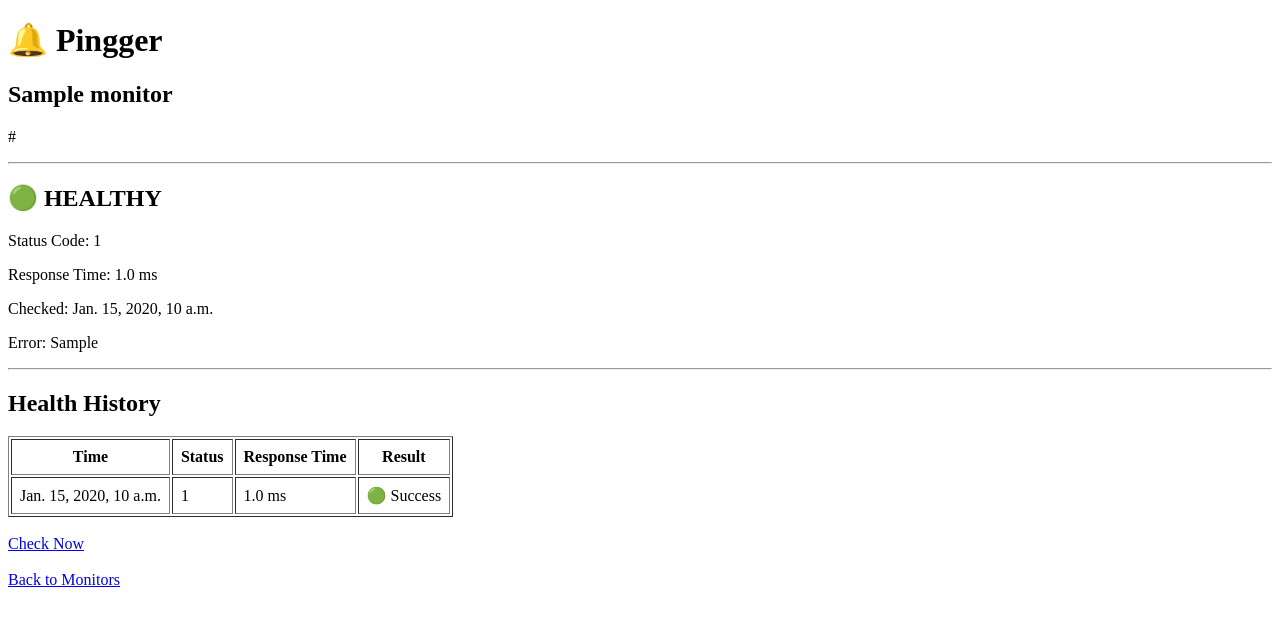
After one commit to Solanki777/Pingger, a Django app: page /monitors/1/ in a window 1280 px wide. The commit adds this page. Shown: the top 626 px of the page. Run offline with Django 5.2, Linux system fonts and the light colour scheme; tables that the repository leaves empty hold one stand-in row (values such as "Sample post").

Commit message:
view detials of webiste

```diff
--- /dev/null
+++ b/monitor/templates/monitor_details.html
@@ -0,0 +1,144 @@
+<!DOCTYPE html>
+<html>
+
+<head>
+    <title>{{ monitor.name }} - Pingger</title>
+</head>
+
+<body>
+
+    <h1>🔔 Pingger</h1>
+
+    <h2>{{ monitor.name }}</h2>
+
+    <p>
+        {{ monitor.url }}
+    </p>
+
+    {% if latest_check %}
+
+        <hr>
+
+        <h2>
+            {% if latest_check.success %}
+                🟢 HEALTHY
+            {% else %}
+                🔴 DOWN
+            {% endif %}
+        </h2>
+
+        <p>
+            Status Code:
+            {{ latest_check.status_code|default:"—" }}
+        </p>
+
+        <p>
+            Response Time:
+            {% if latest_check.response_time %}
+                {{ latest_check.response_time }} ms
+            {% else %}
+                —
+            {% endif %}
+        </p>
+
+        <p>
+            Checked:
+            {{ latest_check.checked_at }}
+        </p>
+
+        {% if latest_check.error %}
+            <p>
+                Error:
+                {{ latest_check.error }}
+            </p>
+        {% endif %}
+
+    {% else %}
+
+        <p>
+            No health checks yet.
+        </p>
+
+    {% endif %}
+
+
+    <hr>
+
+    <h2>Health History</h2>
+
+    {% if health_checks %}
+
+        <table border="1" cellpadding="8">
+
+            <thead>
+                <tr>
+                    <th>Time</th>
+                    <th>Status</th>
+                    <th>Response Time</th>
+                    <th>Result</th>
+                </tr>
+            </thead>
+
+            <tbody>
+
+                {% for check in health_checks %}
+
+                    <tr>
+
+                        <td>
+                            {{ check.checked_at }}
+                        </td>
+
+                        <td>
+                            {{ check.status_code|default:"—" }}
+                        </td>
+
+                        <td>
+                            {% if check.response_time %}
+                                {{ check.response_time }} ms
+                            {% else %}
+                                —
+                            {% endif %}
+                        </td>
+
+                        <td>
+
+                            {% if check.success %}
+                                🟢 Success
+                            {% else %}
+                                🔴 Failed
+                            {% endif %}
+
+                        </td>
+
+                    </tr>
+
+                {% endfor %}
+
+            </tbody>
+
+        </table>
+
+    {% else %}
+
+        <p>
+            No checks have been recorded yet.
+        </p>
+
+    {% endif %}
+
+    <br>
+
+    <a href="{% url 'check_monitor' monitor.id %}">
+        Check Now
+    </a>
+
+    <br><br>
+
+    <a href="{% url 'monitor_list' %}">
+        Back to Monitors
+    </a>
+
+</body>
+
+</html>
--- a/monitor/templates/monitor_list.html
+++ b/monitor/templates/monitor_list.html
@@ -21,6 +21,12 @@
         {% for monitor in monitors %}
 
             <div>
+                <a href="{% url 'check_monitor' monitor.id %}">
+    Check Now
+</a>
+<a href="{% url 'monitor_details' monitor.id %}">
+    View Details
+</a>
 
                 <h3>{{ monitor.name }}</h3>
 
--- a/monitor/urls.py
+++ b/monitor/urls.py
@@ -6,4 +6,14 @@ urlpatterns = [
     path("", views.ping, name="ping"),
     path("monitors/", views.monitor_list, name="monitor_list"),
     path("monitors/add/", views.add_monitor, name="add_monitor"),
+    path(
+    "monitors/<int:id>/check/",
+    views.check_monitor,
+    name="check_monitor"
+),
+path(
+    "monitors/<int:id>/",
+    views.monitor_details,
+    name="monitor_details"
+),
 ]
--- a/monitor/views.py
+++ b/monitor/views.py
@@ -88,3 +88,95 @@ def ping(request):
                     "status_code":status_code,
                     "response_time":response_time,
                      "status_type":status_type })
+
+
+def check_monitor(request, id):
+
+    monitor = Monitor.objects.get(id=id)
+
+    start_time = time.time()
+
+    try:
+        response = requests.get(
+            monitor.url,
+            timeout=10
+        )
+
+        end_time = time.time()
+
+        response_time = round(
+            (end_time - start_time) * 1000,
+            2
+        )
+
+        status_code = response.status_code
+
+        success = 200 <= status_code < 300
+
+        HealthCheck.objects.create(
+            monitor=monitor,
+            status_code=status_code,
+            response_time=response_time,
+            success=success
+        )
+
+        result = "Website is healthy" if success else "Website returned an error"
+
+    except requests.Timeout:
+
+        HealthCheck.objects.create(
+            monitor=monitor,
+            success=False,
+            error="Request timed out"
+        )
+
+        result = "Request timed out"
+
+    except requests.ConnectionError:
+
+        HealthCheck.objects.create(
+            monitor=monitor,
+            success=False,
+            error="Connection failed"
+        )
+
+        result = "Connection failed"
+
+    except requests.RequestException as e:
+
+        HealthCheck.objects.create(
+            monitor=monitor,
+            success=False,
+            error=str(e)
+        )
+
+        result = "Health check failed"
+
+    return render(
+        request,
+        "check_result.html",
+        {
+            "monitor": monitor,
+            "result": result,
+        }
+    )
+
+def monitor_details(request, id):
+
+    monitor = Monitor.objects.get(id=id)
+
+    health_checks = monitor.health_checks.order_by(
+        "-checked_at"
+    )
+
+    latest_check = health_checks.first()
+
+    return render(
+        request,
+        "monitor_details.html",
+        {
+            "monitor": monitor,
+            "health_checks": health_checks,
+            "latest_check": latest_check,
+        }
+    )
```
Also changed, not shown: monitor/templates/check_result.html (added, +26 -0 lines).
